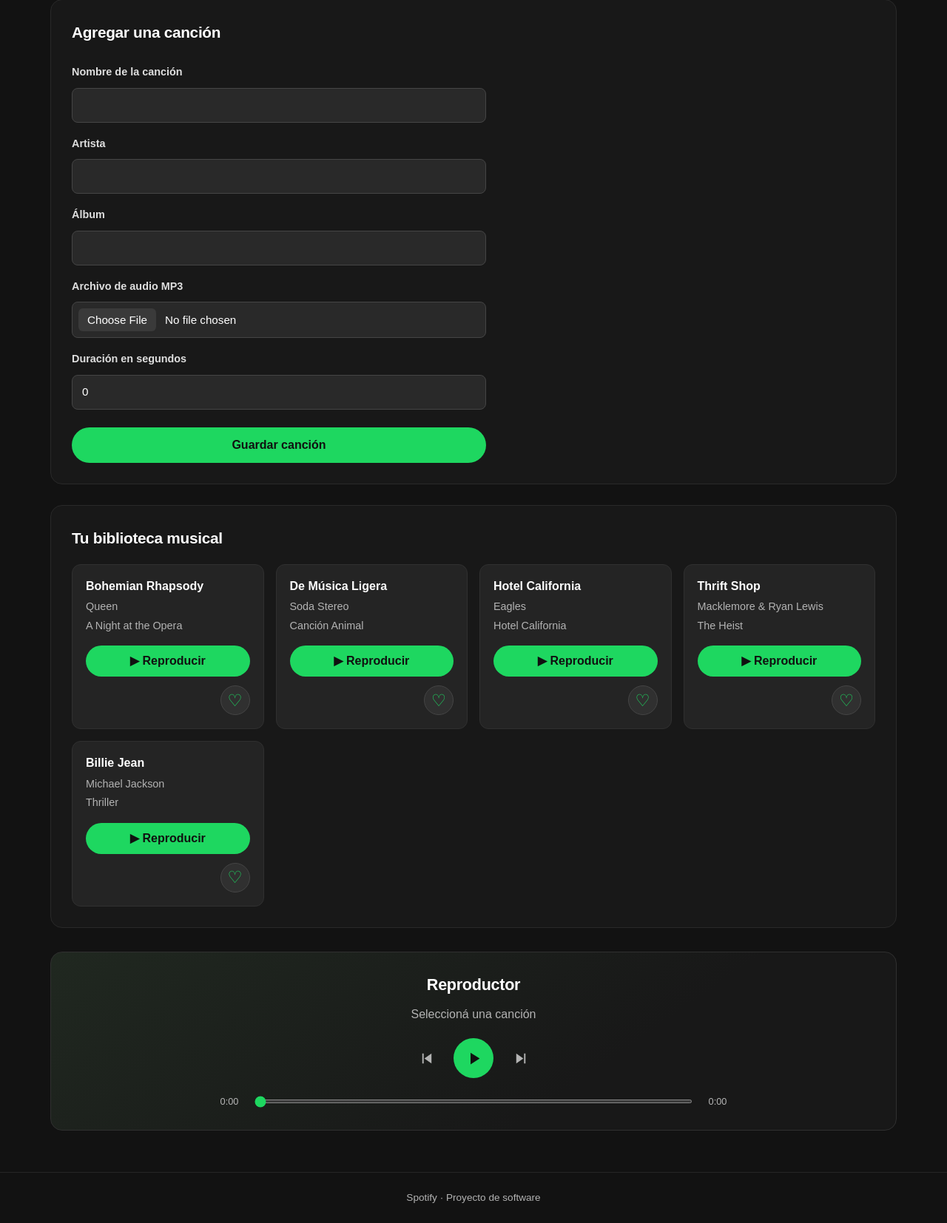
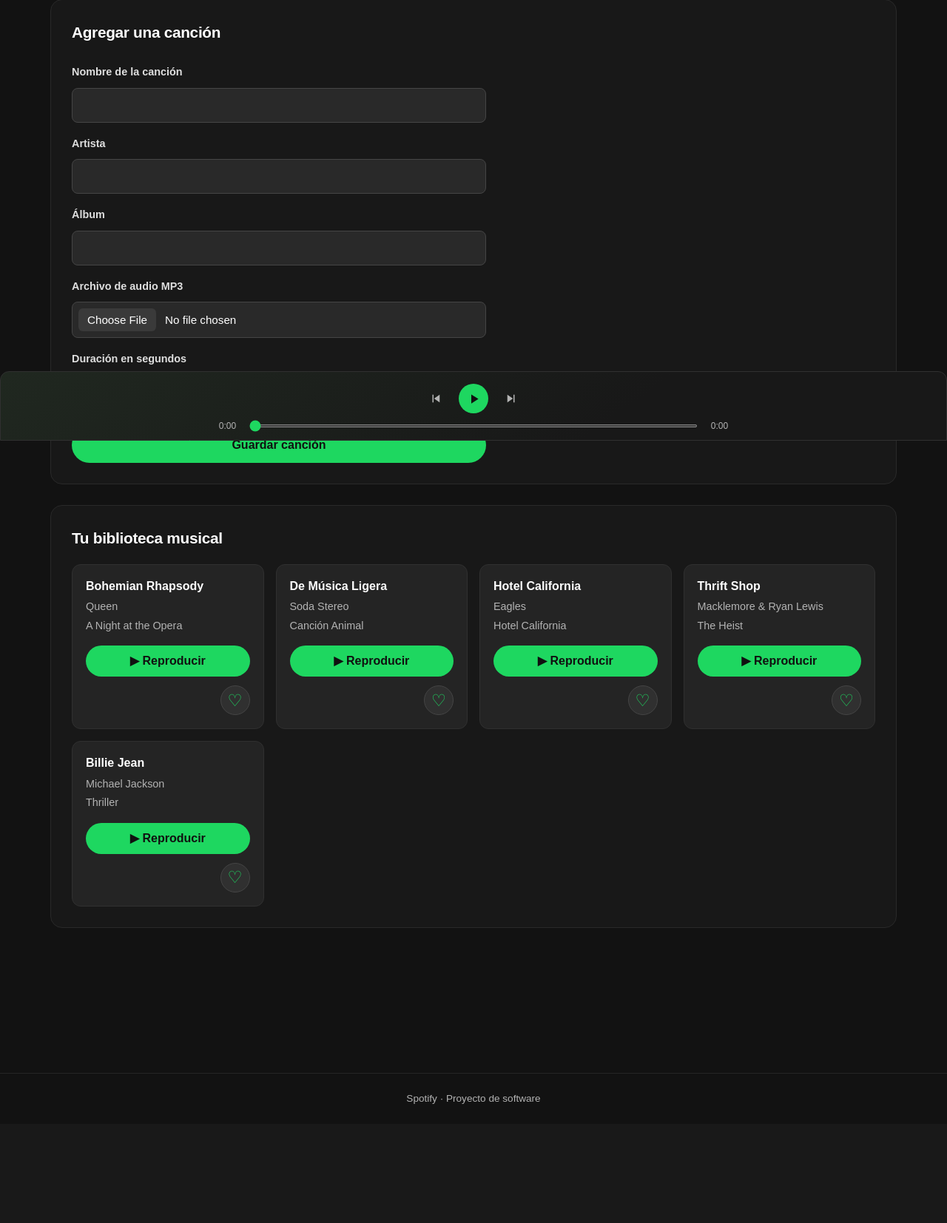
Before and after one commit to CVillalb4/tp-proyecto, a Spring Boot app: page / in a window 1280 px wide. Shown: the part 204-1858 px from the top of the page at 74% size. After the commit the page ends 1697 px from the top, so only its background shows below. Run offline with Spring Boot 4, Linux system fonts and the light colour scheme; data comes from the database, SQL or seed files in the repository; data that the repository does not hold is empty.

Commit message:
reproductor
ahora esta fijo a la parte baja y se puede mover como en spotify

```diff
--- a/tpproyecto/src/main/resources/static/css/style.css
+++ b/tpproyecto/src/main/resources/static/css/style.css
@@ -403,24 +403,32 @@ input:focus-visible {
    ========================= */
 
 .reproductor {
-    margin-top: 32px;
-    padding: 28px;
+    position: fixed;
+    bottom: 0;
+    left: 0;
+    right: 0;
+    z-index: 90;
+
+    margin-top: 0;
+    padding: 10px 24px;
     border: 1px solid #303030;
-    border-radius: 16px;
+    border-radius: 12px 12px 0 0;
     background: linear-gradient(145deg, #202820, #181818 65%);
     text-align: center;
 }
 
 .reproductor h2 {
-    margin-bottom: 12px;
-    font-size: 1.35rem;
+    margin: 0 0 4px;
+    font-size: 1rem;
 }
 
 #cancion-actual {
-    min-height: 24px;
-    margin-bottom: 20px;
+    min-height: 0;
+    margin: 0 0 6px;
     color: var(--texto-secundario);
+    font-size: 0.85rem;
     overflow-wrap: anywhere;
+    font-size: 1.1rem;
 }
 
 #audio {
@@ -431,7 +439,6 @@ input:focus-visible {
     display: flex;
     align-items: center;
     justify-content: center;
-    flex-wrap: wrap;
     gap: 14px;
 }
 
@@ -441,9 +448,9 @@ input:focus-visible {
     display: flex;
     align-items: center;
     justify-content: center;
-    width: 46px;
-    height: 46px;
-    padding: 10px;
+    width: 34px;
+    height: 34px;
+    padding: 7px;
     border: none;
     border-radius: 50%;
     background: transparent;
@@ -459,20 +466,20 @@ input:focus-visible {
 
 .controles-reproductor button svg {
     display: block;
-    width: 23px;
-    height: 23px;
+    width: 18px;
+    height: 18px;
 }
 
 #reproducir {
-    width: 54px;
-    height: 54px;
+    width: 40px;
+    height: 40px;
     background: #1ed760;
     color: #101010;
 }
 
 #reproducir svg {
-    width: 27px;
-    height: 27px;
+    width: 21px;
+    height: 21px;
 }
 
 #reproducir:hover {
@@ -486,16 +493,16 @@ input:focus-visible {
 .progreso-reproductor {
     display: flex;
     align-items: center;
-    gap: 12px;
+    gap: 10px;
     width: 100%;
     max-width: 700px;
-    margin: 22px auto 0;
+    margin: 8px auto 0;
 }
 
 .progreso-reproductor span {
-    min-width: 40px;
+    min-width: 35px;
     color: var(--texto-secundario);
-    font-size: 0.8rem;
+    font-size: 0.75rem;
     font-variant-numeric: tabular-nums;
     text-align: center;
 }
@@ -503,7 +510,7 @@ input:focus-visible {
 #barra-progreso {
     flex: 1;
     min-width: 0;
-    height: 5px;
+    height: 4px;
     accent-color: var(--verde);
     cursor: pointer;
 }
@@ -609,3 +616,7 @@ input:focus-visible {
         min-width: 125px;
     }
 }
+
+.contenido {
+    padding-bottom: 140px;
+}
--- a/tpproyecto/src/main/resources/templates/index.html
+++ b/tpproyecto/src/main/resources/templates/index.html
@@ -108,9 +108,9 @@
 
 
         <section class="reproductor">
-            <h2>Reproductor</h2>
 
-            <p id="cancion-actual">Seleccioná una canción</p>
+
+            <p id="cancion-actual"></p>
 
             <audio id="audio" preload="metadata"></audio>
 
```
